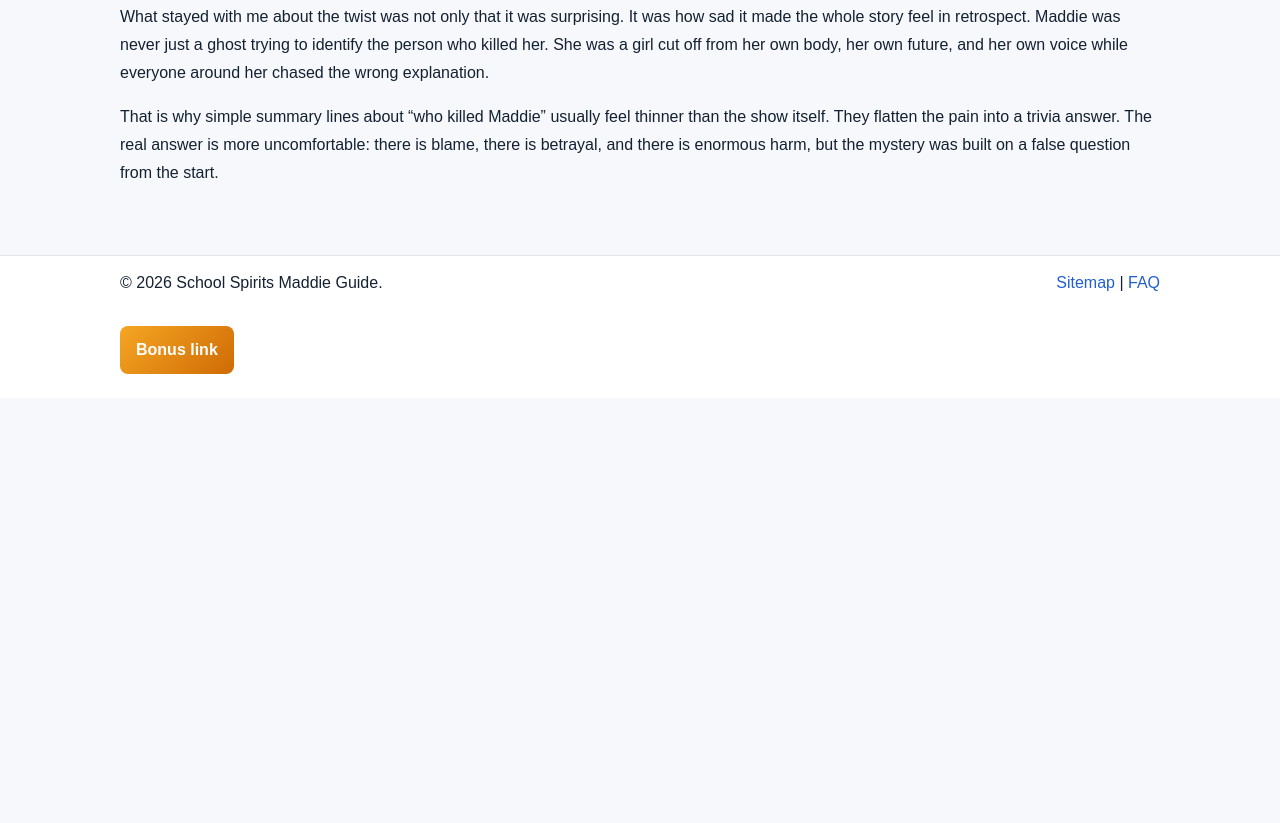
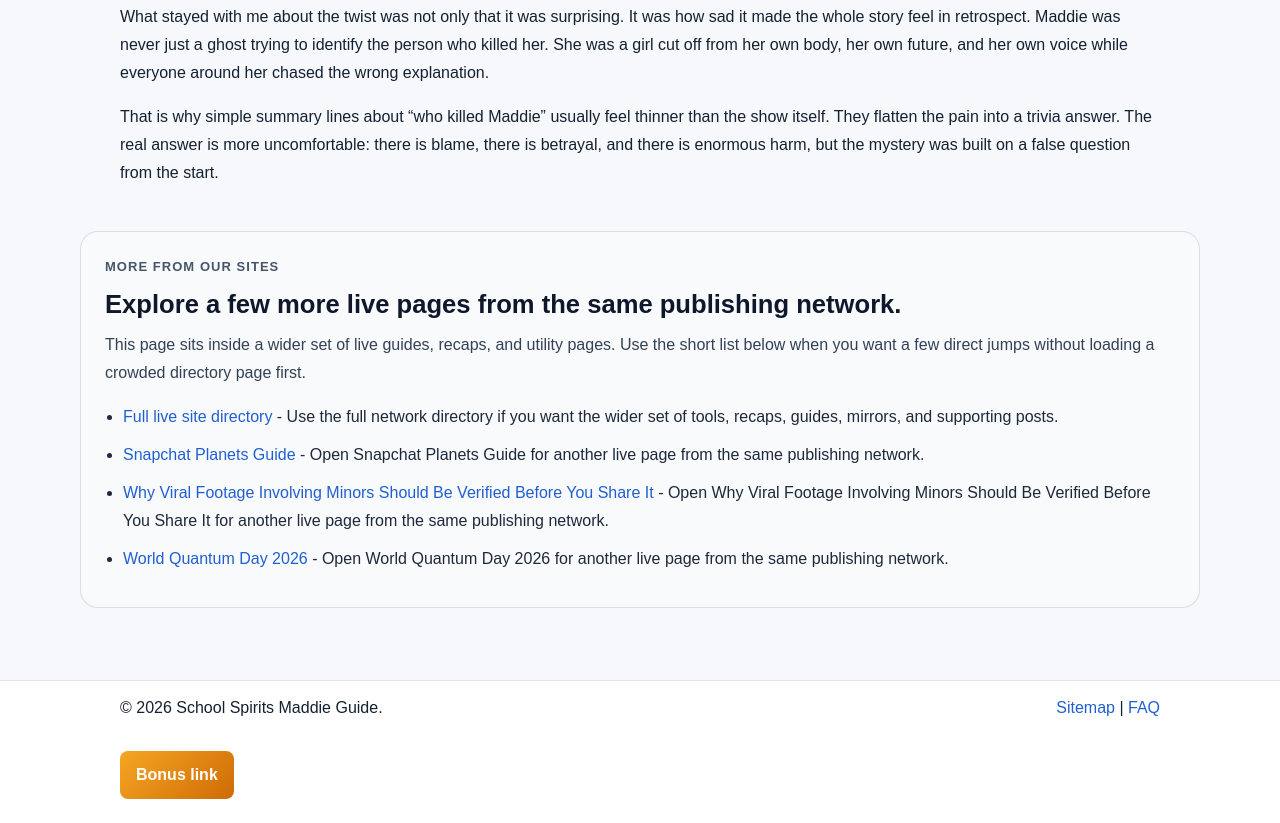
Before and after one commit to ZeshanAliKhan/school-spirits-maddie-guide, a plain HTML site: page index.html in a window 1280 px wide. Shown: the part 1270-2093 px from the top of the page. Before the commit the page ends 1668 px from the top, so only its background shows below. Drawn offline with Linux system fonts and the light colour scheme.

Commit message:
Add owned network links

```diff
--- a/index.html
+++ b/index.html
@@ -70,6 +70,24 @@
         <p>What stayed with me about the twist was not only that it was surprising. It was how sad it made the whole story feel in retrospect. Maddie was never just a ghost trying to identify the person who killed her. She was a girl cut off from her own body, her own future, and her own voice while everyone around her chased the wrong explanation.</p>
         <p>That is why simple summary lines about “who killed Maddie” usually feel thinner than the show itself. They flatten the pain into a trivia answer. The real answer is more uncomfortable: there is blame, there is betrayal, and there is enormous harm, but the mystery was built on a false question from the start.</p>
       </section>
+
+      <!-- NETWORK_LINKS_START -->
+      <section data-network-links="true" aria-labelledby="network-links-heading" style="padding:0 0 48px;">
+        <div style="width:min(1120px, calc(100% - 32px)); margin:0 auto;">
+          <div style="border:1px solid rgba(15, 23, 42, 0.12); background:#f8fafc; border-radius:18px; padding:24px;">
+            <p style="margin:0 0 10px; font-size:13px; font-weight:800; letter-spacing:0.08em; text-transform:uppercase; color:#475569;">More from our sites</p>
+            <h2 id="network-links-heading" style="margin:0 0 12px; font-size:clamp(1.5rem, 2vw, 1.9rem); line-height:1.2; color:#0f172a;">Explore a few more live pages from the same publishing network.</h2>
+            <p style="margin:0 0 16px; color:#334155; line-height:1.75;">This page sits inside a wider set of live guides, recaps, and utility pages. Use the short list below when you want a few direct jumps without loading a crowded directory page first.</p>
+            <ul style="margin:0; padding-left:18px; color:#1e293b; line-height:1.75;">
+          <li style="margin:0 0 10px;"><a href="https://zeshanalikhan.github.io/creator-app-hub-site/pages/site-directory.html">Full live site directory</a> - Use the full network directory if you want the wider set of tools, recaps, guides, mirrors, and supporting posts.</li>
+          <li style="margin:0 0 10px;"><a href="https://zeshanalikhan.github.io/snapchat-planets-guide/">Snapchat Planets Guide</a> - Open Snapchat Planets Guide for another live page from the same publishing network.</li>
+          <li style="margin:0 0 10px;"><a href="https://zeshanalikhan.github.io/viral-minor-footage-verification-guide/">Why Viral Footage Involving Minors Should Be Verified Before You Share It</a> - Open Why Viral Footage Involving Minors Should Be Verified Before You Share It for another live page from the same publishing network.</li>
+          <li style="margin:0 0 10px;"><a href="https://zeshanalikhan.github.io/world-quantum-day-guide/">World Quantum Day 2026</a> - Open World Quantum Day 2026 for another live page from the same publishing network.</li>
+            </ul>
+          </div>
+        </div>
+      </section>
+      <!-- NETWORK_LINKS_END -->
     </main>
     <footer class="site-footer">
       <div class="wrap footer-row">
```
